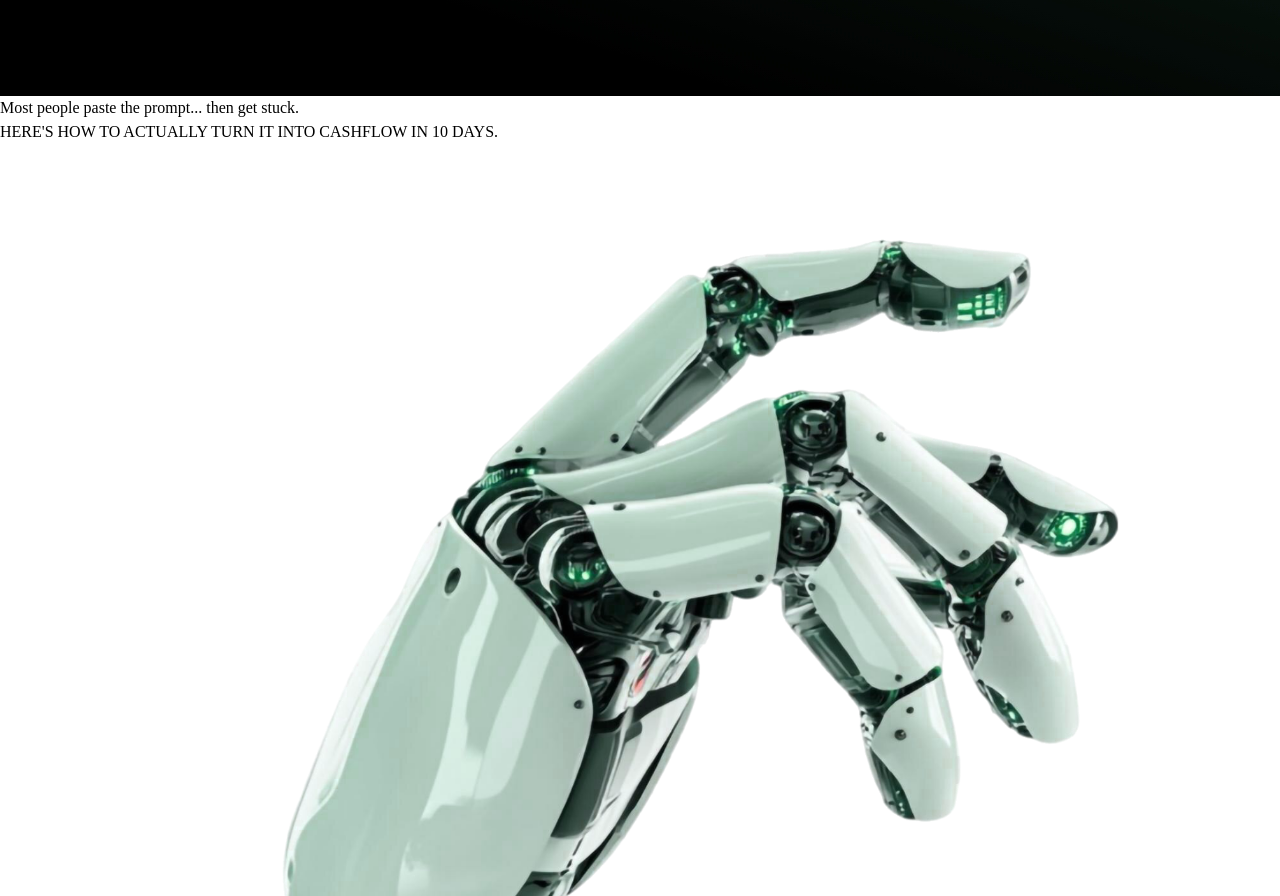
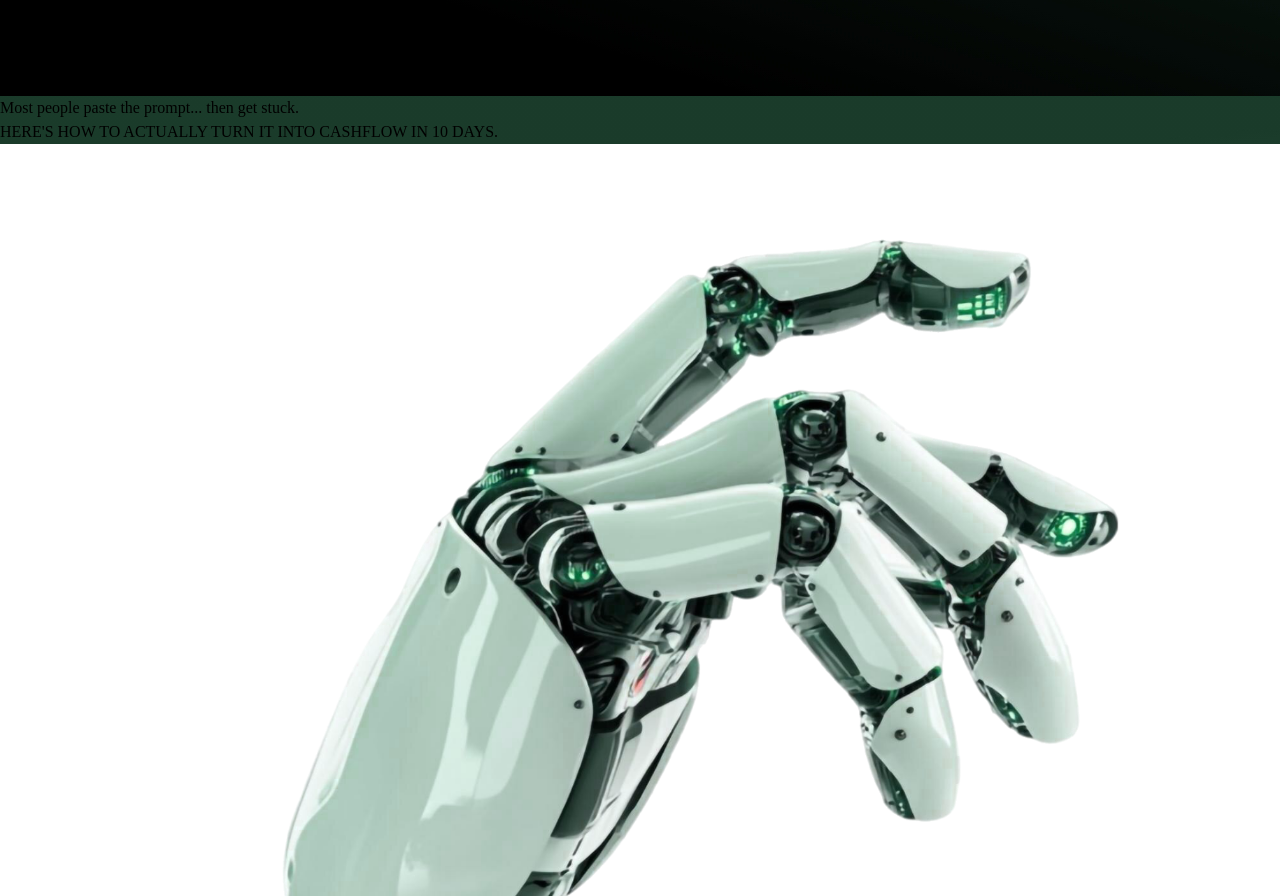
Before and after one commit to qutubahmed732/coachable-thank-you-page, a React (Vite) app: page / in a window 1280 px wide. Shown: the part 1772-2668 px from the top of the page. Built offline with nearby package versions, Linux system fonts and the light colour scheme.

Commit message:
troubleshoot in second section

```diff
--- a/src/components/Secondsection.jsx
+++ b/src/components/Secondsection.jsx
@@ -1,8 +1,9 @@
+import hook from "../assets/desktop/hook.jpg";
 
 function Secondsection() {
   return (
 
-    <section className="flex flex-col items-center justify-center h-auto p-8 md:p-12 bg-[url('../../Desktop_Version/JPEG_Backgrounds/hook.jpg')] bg-no-repeat bg-cover bg-center text-center">
+    <section className="flex flex-col items-center justify-center h-auto p-8 md:p-12 bg-no-repeat bg-cover bg-center text-center" style={{backgroundImage: `url(${hook})`}}>
         <p className='text-xl md:text-4xl text-white font-semibold pb-2 md:pb-10 px-8 md:px-0'>Most people paste the prompt... then get stuck.</p>
         <h1 className='text-2xl md:text-6xl text-white font-bold max-w-5xl mx-auto text-balance'>HERE'S HOW TO ACTUALLY TURN IT INTO <span className='text-emerald-300'>CASHFLOW IN 10 DAYS.</span></h1>
     </section>
```
Also changed, not shown: 5 other files (tests, documents, lock files or other folders).
